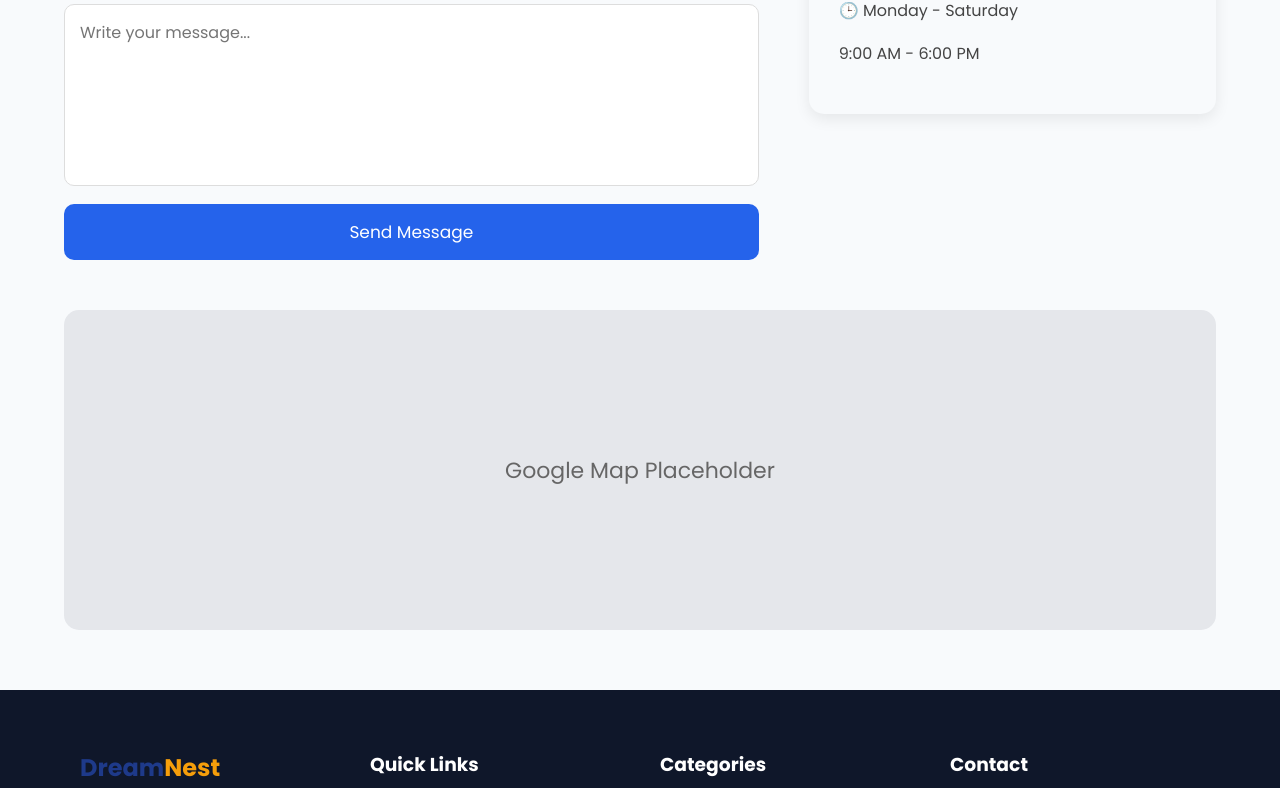
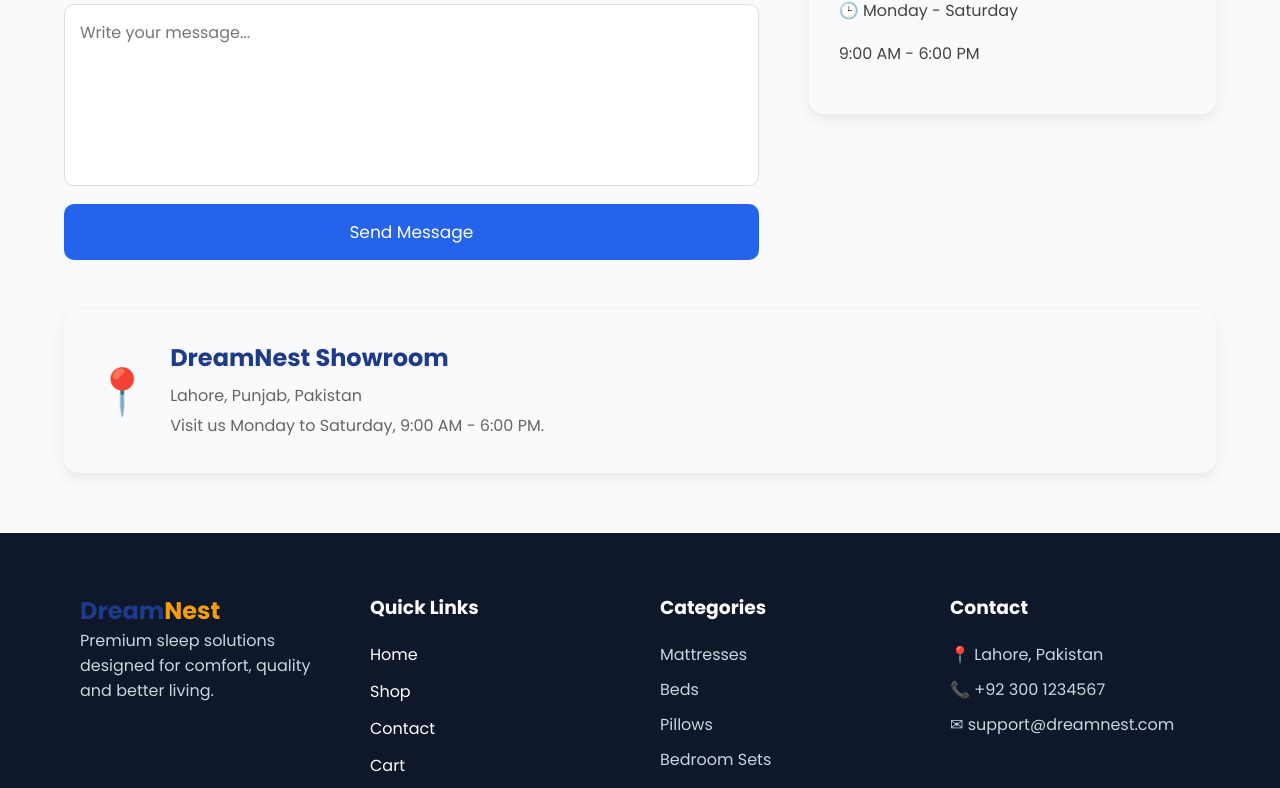
Before and after one commit to aymenaveed29-ship-it/internship-project-file, a React (Vite) app: page /contact in a window 1280 px wide. Shown: the part 523-1311 px from the top of the page. Built offline with nearby package versions, Linux system fonts and the light colour scheme.

Commit message:
Completed React ecommerce frontend

```diff
--- a/src/pages/Contact.jsx
+++ b/src/pages/Contact.jsx
@@ -116,15 +116,10 @@ function Contact() {
           <div className="contact-info">
 
             <h2>Get In Touch</h2>
-
             <p>📍 Lahore, Pakistan</p>
-
             <p>📞 +92 300 1234567</p>
-
             <p>✉ support@dreamnest.com</p>
-
             <p>🕒 Monday - Saturday</p>
-
             <p>9:00 AM - 6:00 PM</p>
 
           </div>
@@ -133,11 +128,15 @@ function Contact() {
 
         {/* Google Map Placeholder */}
 
-        <div className="map-placeholder">
+<div className="location-card">
+  <div className="location-icon">📍</div>
 
-          Google Map Placeholder
-
-        </div>
+  <div>
+    <h2>DreamNest Showroom</h2>
+    <p>Lahore, Punjab, Pakistan</p>
+    <p>Visit us Monday to Saturday, 9:00 AM - 6:00 PM.</p>
+  </div>
+</div>
 
       </section>
 
--- a/src/styles/contact.css
+++ b/src/styles/contact.css
@@ -34,10 +34,6 @@
 
 }
 
-/* =========================================
-   Contact Form
-========================================= */
-
 .contact-form{
 
     flex:2;
@@ -62,17 +58,13 @@
 /* Blue border when user clicks */
 
 .contact-form input:focus,
-
 .contact-form textarea:focus{
-
     border-color:#2563EB;
 
 }
 
 .contact-form textarea{
-
     resize:none;
-
 }
 
 /* Send Button */
@@ -97,9 +89,6 @@
 
 }
 
-/* =========================================
-   Contact Information
-========================================= */
 
 .contact-info{
 
@@ -125,26 +114,38 @@
 
 }
 
-/* =========================================
-   Map Placeholder
-========================================= */
 
-.map-placeholder{
-
-    margin-top:50px;
-    height:320px;
-    background:#E5E7EB;
-    border-radius:15px;
-    display:flex;
-    justify-content:center;
-    align-items:center;
-    font-size:22px;
-    color:#666;
-
+.location-card {
+  margin-top: 50px;
+  padding: 30px;
+  background: #f8fafc;
+  border-radius: 15px;
+  display: flex;
+  align-items: center;
+  gap: 20px;
+  box-shadow: 0 5px 15px rgba(0, 0, 0, 0.08);
 }
 
+.location-icon {
+  font-size: 45px;
+}
 
+.location-card h2 {
+  color: #1e3a8a;
+  margin-bottom: 8px;
+}
 
+.location-card p {
+  color: #666;
+  margin: 5px 0;
+}
+
+@media (max-width: 600px) {
+  .location-card {
+    flex-direction: column;
+    text-align: center;
+  }
+}
 
 @media(max-width:900px){
 .contact-container{
@@ -155,5 +156,4 @@
     width:100%;
 
 }
-
 }
```
